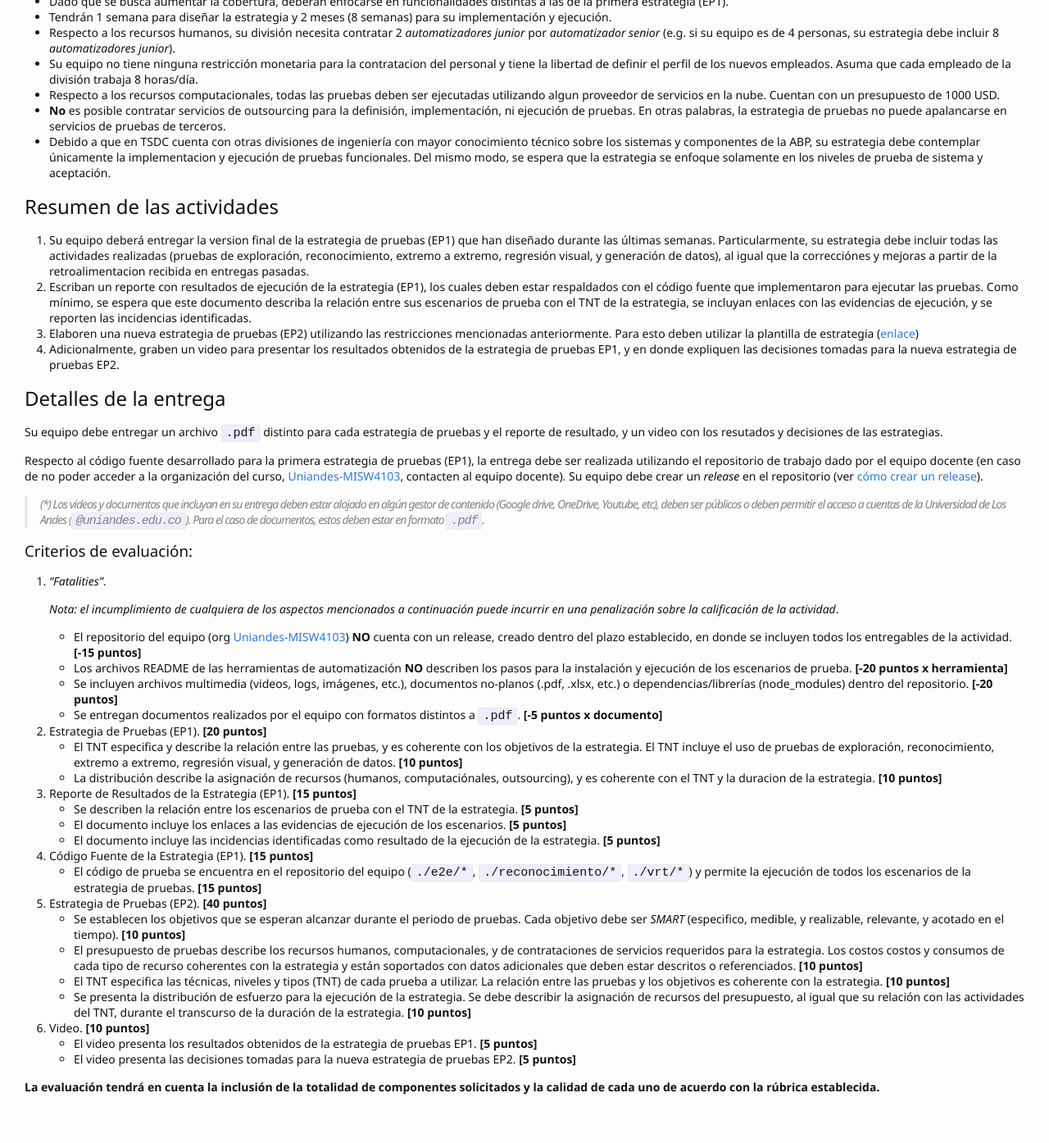
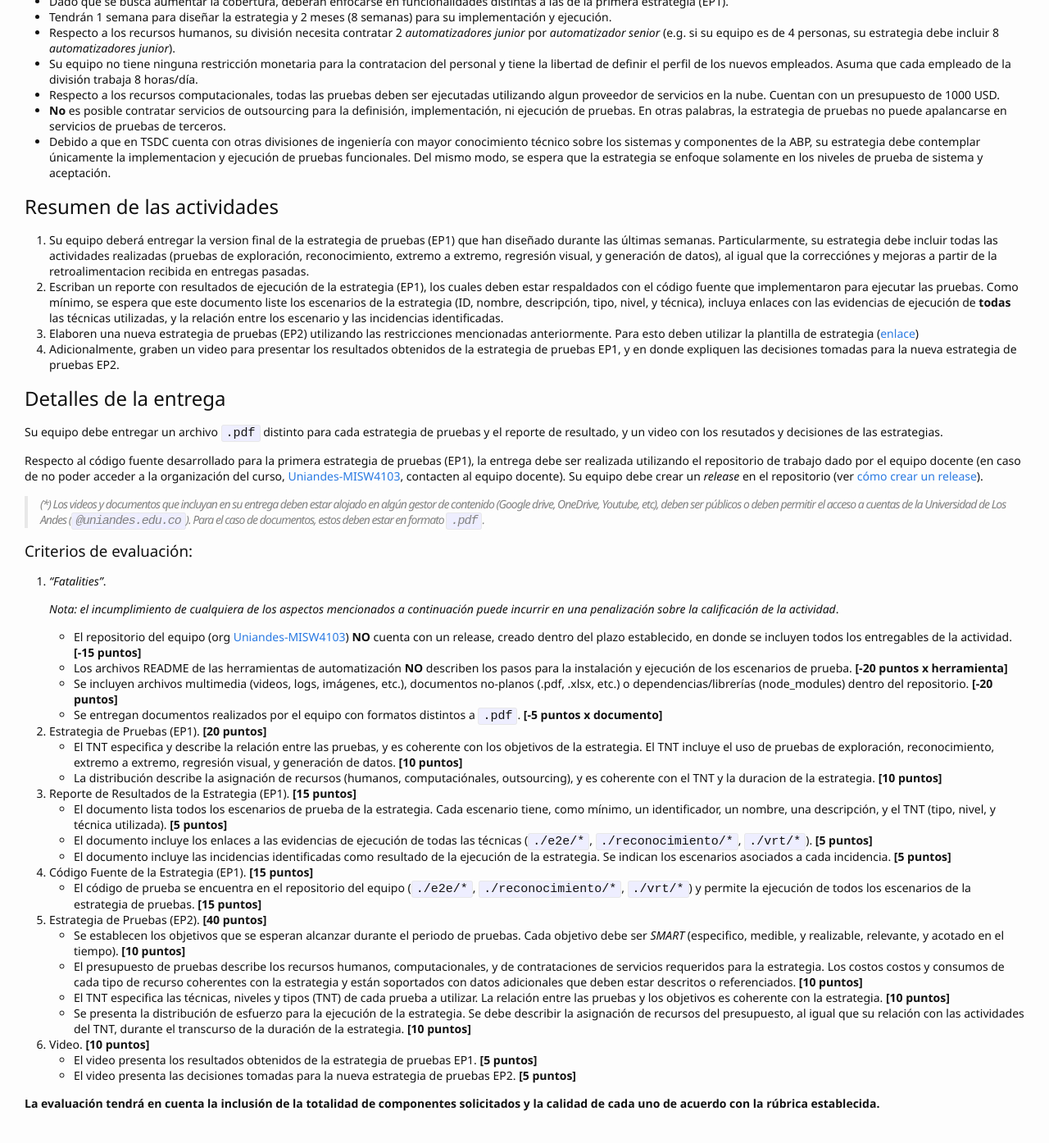
Before and after one commit to TiCSw/mt1_guias_pruebas, a Jekyll site: the page built from docs/semanas/semana8.md, in a window 1280 px wide and 1400 px high, scrolled down 574 px. Shown: the top 1394 px of the window at 82% size. Built offline with Jekyll 4.4.1, drawn with Linux system fonts in a browser that asks for light colours; some web fonts are replaced; our own code applies the rules of GitHub Pages for plain Markdown files; comment, search, counter and statistics services are not loaded.

Commit message:
Update semana8.md

```diff
--- a/docs/semanas/semana8.md
+++ b/docs/semanas/semana8.md
@@ -19,9 +19,9 @@ Con el objetivo de continuar con los esfuerzos de automatización sobre la ABP,
 ## Resumen de las actividades
 
 1. Su equipo deberá entregar la version final de la estrategia de pruebas (EP1) que han diseñado durante las últimas semanas. Particularmente, su estrategia debe incluir todas las actividades realizadas (pruebas de exploración, reconocimiento, extremo a extremo, regresión visual, y generación de datos), al igual que la correcciónes y mejoras a partir de la retroalimentacion recibida en entregas pasadas.
-2. Escriban un reporte con resultados de ejecución de la estrategia (EP1), los cuales deben estar respaldados con el código fuente que implementaron para ejecutar las pruebas. Como mínimo, se espera que este documento describa la relación entre sus escenarios de prueba con el TNT de la estrategia, se incluyan enlaces con las evidencias de ejecución, y se reporten las incidencias identificadas.
-3. Elaboren una nueva estrategia de pruebas (EP2) utilizando las restricciones mencionadas anteriormente. Para esto deben utilizar la plantilla de estrategia ([enlace](https://thesoftwaredesignlab.github.io/AutTestingCourseraBook/templates/estrategia-pruebas.docx))
-4. Adicionalmente, graben un video para presentar los resultados obtenidos de la estrategia de pruebas EP1, y en donde expliquen las decisiones tomadas para la nueva estrategia de pruebas EP2.
+2. Escriban un reporte con resultados de ejecución de la estrategia (EP1), los cuales deben estar respaldados con el código fuente que implementaron para ejecutar las pruebas. Como mínimo, se espera que este documento liste los escenarios de la estrategia (ID, nombre, descripción, tipo, nivel, y técnica), incluya enlaces con las evidencias de ejecución de **todas** las técnicas utilizadas, y la relación entre los escenario y las incidencias identificadas.
+4. Elaboren una nueva estrategia de pruebas (EP2) utilizando las restricciones mencionadas anteriormente. Para esto deben utilizar la plantilla de estrategia ([enlace](https://thesoftwaredesignlab.github.io/AutTestingCourseraBook/templates/estrategia-pruebas.docx))
+5. Adicionalmente, graben un video para presentar los resultados obtenidos de la estrategia de pruebas EP1, y en donde expliquen las decisiones tomadas para la nueva estrategia de pruebas EP2.
 
 
 ## Detalles de la entrega
@@ -49,9 +49,9 @@ Respecto al código fuente desarrollado para la primera estrategia de pruebas (E
     - La distribución describe la asignación de recursos (humanos, computaciónales, outsourcing), y es coherente con el TNT y la duracion de la estrategia. **[10 puntos]**
 
 2. Reporte de Resultados de la Estrategia (EP1). **[15 puntos]**
-    - Se describen la relación entre los escenarios de prueba con el TNT de la estrategia. **[5 puntos]**
-    - El documento incluye los enlaces a las evidencias de ejecución de los escenarios. **[5 puntos]**
-    - El documento incluye las incidencias identificadas como resultado de la ejecución de la estrategia. **[5 puntos]**
+    - El documento lista todos los escenarios de prueba de la estrategia. Cada escenario tiene, como mínimo, un identificador, un nombre, una descripción, y el TNT (tipo, nivel, y técnica utilizada). **[5 puntos]**
+    - El documento incluye los enlaces a las evidencias de ejecución de todas las técnicas (`./e2e/*`, `./reconocimiento/*`, `./vrt/*`). **[5 puntos]**
+    - El documento incluye las incidencias identificadas como resultado de la ejecución de la estrategia. Se indican los escenarios asociados a cada incidencia. **[5 puntos]**
 
 3. Código Fuente de la Estrategia (EP1). **[15 puntos]**
     - El código de prueba se encuentra en el repositorio del equipo (`./e2e/*`, `./reconocimiento/*`, `./vrt/*`) y permite la ejecución de todos los escenarios de la estrategia de pruebas. **[15 puntos]**
```
